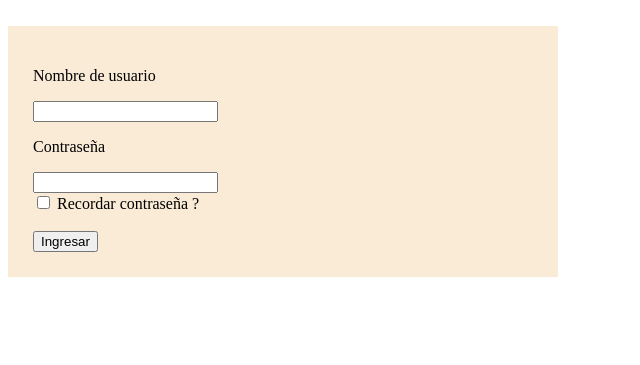
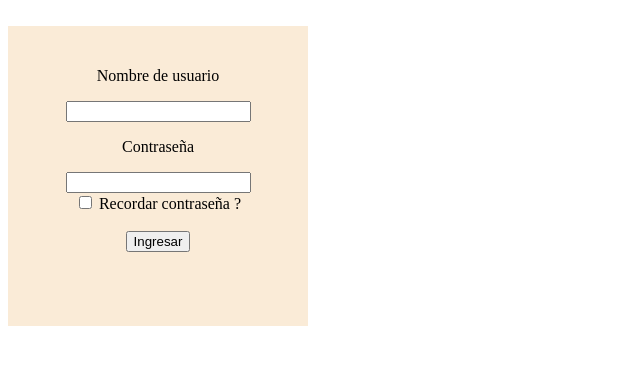
Before and after one commit to AndresFelipeLlamoza/Proyecto-Alqueria, a PHP site: page /inicio.php in a window 1280 px wide. Shown: the top 365 px of the page, without its empty margins (0-640 px from the left). Run offline with PHP 8.4, Linux system fonts and the light colour scheme.

Commit message:
segundo cambio

```diff
--- a/view/css/index.css
+++ b/view/css/index.css
@@ -1,6 +1,7 @@
-.loginform{
+form{
     background-color: antiquewhite;
-    width: 500px;
+    width: 250px;
+    height: 250px;
     padding: 25px;
-    justify-content: center;
+    text-align: center;
 }
--- a/view/css/nav.css
+++ b/view/css/nav.css
@@ -2,7 +2,7 @@
     font-family: system-ui, -apple-system, BlinkMacSystemFont, 'Segoe UI', Roboto, Oxygen, Ubuntu, Cantarell, 'Open Sans', 'Helvetica Neue', sans-serif;
 }
 
-nav{
+.navbar{
     background-color: rgba(255, 58, 58, 0.986);
     padding: 5px;
     display: flex;
--- a/view/inicio.php
+++ b/view/inicio.php
@@ -24,7 +24,7 @@
             <label for="checkbox">Recordar contraseña ?</label>
             <br>
             <br>
-            <button type="submit">Ingresar</button>
+            <center><button type="submit">Ingresar</button></center>
         </form>
     </div>
 </body>
--- a/view/template/header.php
+++ b/view/template/header.php
@@ -8,7 +8,7 @@
 	<title>Bienvenido al portal</title>
 </head>
 <body>
-	<nav>
+	<div class="navbar">
 		<ul class="imagecontainer">
 			<li><img class="logo" src="/proyectoalqueria/view/img/logo.webp" alt="" srcset=""></li>
 		</ul>
@@ -17,6 +17,6 @@
 			<li><a class="link" href="#">Iniciar sesion</a></li>
 			<li><a class="link" href="#">Acerca de</a></li>
 		</ul>
-	</nav>
+	</div>
 </body>
 </html>
```
